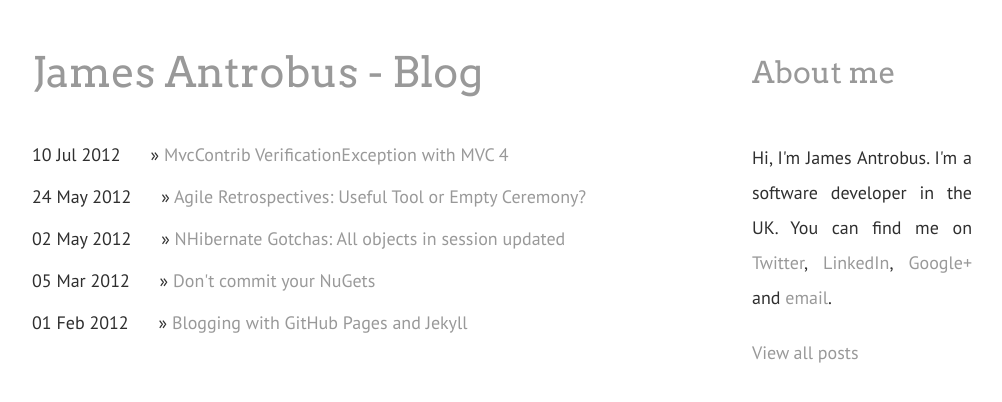
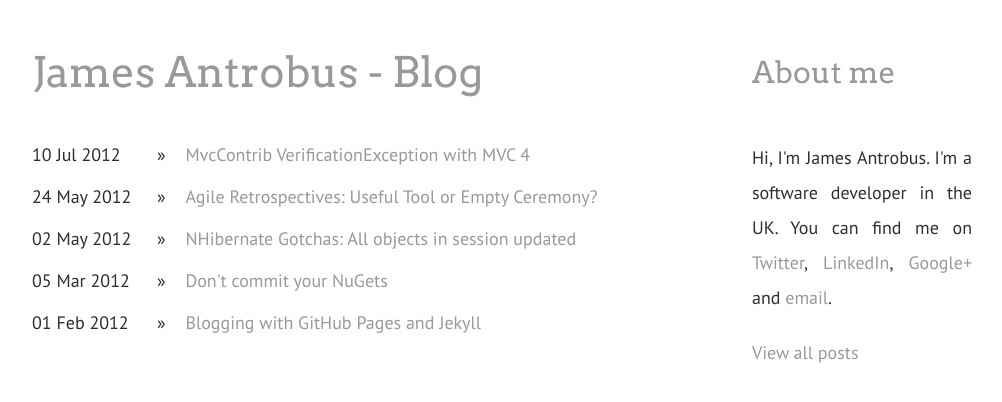
Before and after one commit to jamesantrobus/jamesantrobus.github.com, a Jekyll site: the page built from index.html, in a window 1280 px wide. Shown: the top 402 px of the page, without its empty margins (138-1140 px from the left). Built offline with Jekyll 4.4.1, drawn with Linux system fonts in a browser that asks for light colours.

Commit message:
added line break in last post, fixed span width on post listing

```diff
--- a/_includes/stylesheets/layout.css
+++ b/_includes/stylesheets/layout.css
@@ -65,7 +65,9 @@ li {
 	color: rgb(47,47,47);
 }
 
-ul.listing li { list-style-type: none; margin-left: 0px; }
+ul.listing li { list-style-type: none; margin-left: 0px; padding-left: 0px; }
+ul.listing li span { float: left; width: 110px; padding-right: 15px }
+ul.listing li a { padding-left: 15px; }
 li { list-style-type: square; margin-left: 40px; line-height: 30px; }
 
 li span {
```
Also changed, not shown: _posts/2012-07-10-mvccontrib-verificationexception.md (+3 -2 lines).
